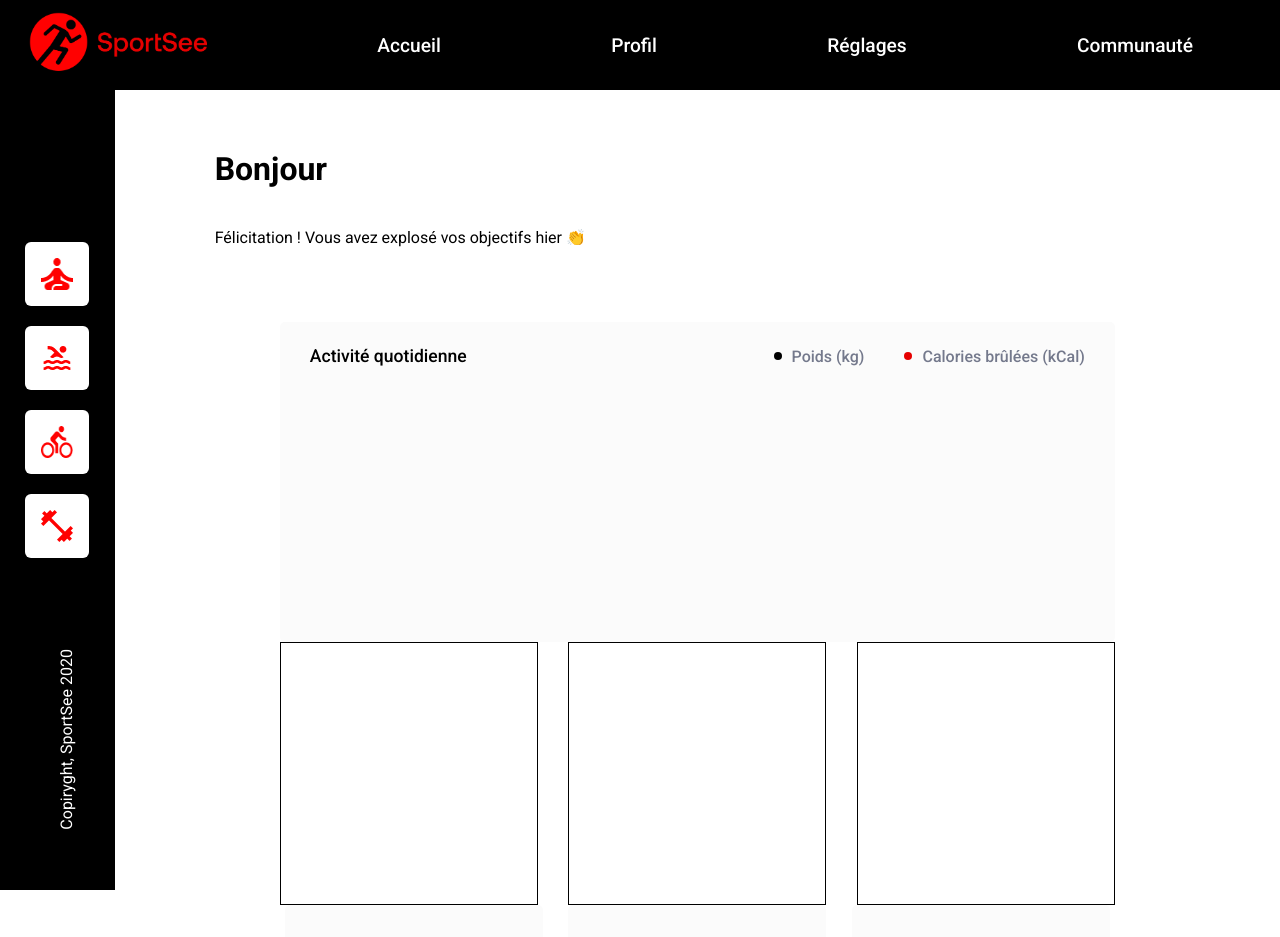
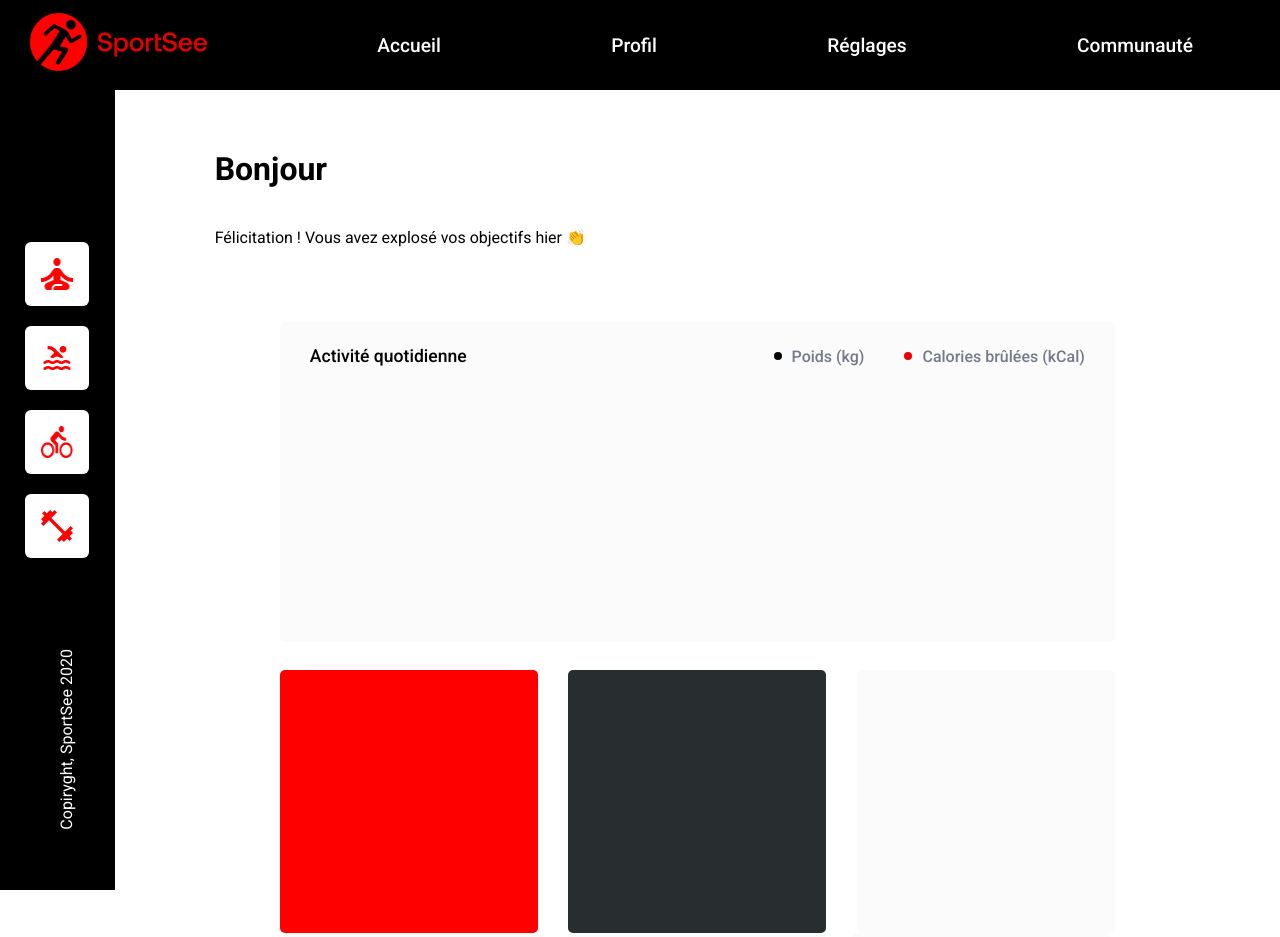
Before and after one commit to maevanapcontact/maevanguyenanhphuong_12_27012021, a React (Create React App) app: page /user in a window 1280 px wide. Shown: the top 937 px of the page. Built offline with nearby package versions, Linux system fonts and the light colour scheme; no server answers.

Commit message:
[#3] feat: build Chart components with data as state

```diff
--- a/src/components/ChartWeight.js
+++ b/src/components/ChartActivity.js
@@ -1,7 +1,8 @@
 import React, { Component } from "react";
 import styled from "styled-components";
-import PropTypes from "prop-types";
 import * as d3 from "d3";
+
+import { getUserActivity } from "../userAPI";
 
 const CONTAINER = styled.div`
   background: #fbfbfb;
@@ -9,6 +10,7 @@ const CONTAINER = styled.div`
   height: 320px;
   border-radius: 5px;
   padding: 24px 30px;
+  margin-bottom: 28px;
 `;
 
 const HEADER = styled.header`
@@ -42,15 +44,36 @@ const ROUND = styled.div`
   margin: 0 10px;
 `;
 
-class ChartWeight extends Component {
+class ChartActivity extends Component {
   constructor(props) {
     super(props);
+    this.state = {
+      id: "",
+      sessions: [],
+    };
+
+    this.updateUserActivity = this.updateUserActivity.bind(this);
+    this.updateChart = this.updateChart.bind(this);
+
     this.chart = React.createRef();
   }
 
   componentDidMount() {
-    const { sessions } = this.props;
-    console.log(sessions);
+    getUserActivity(this.updateUserActivity);
+  }
+
+  updateUserActivity(data) {
+    this.setState({
+      id: data.userId,
+      sessions: data.sessions,
+    });
+    this.updateChart();
+  }
+
+  updateChart() {
+    const { id, sessions } = this.state;
+    console.log("Chart Activity: ", id);
+    console.log("Chart Activity: ", sessions);
 
     const chartElt = d3
       .select(this.chart.current)
@@ -64,15 +87,13 @@ class ChartWeight extends Component {
       .enter()
       .append("rect")
       .attr("x", (elt, index) => index * 84)
-      .attr("y", (elt, index) => 270 - 100 * (elt.kilogram - 68))
+      .attr("y", (elt, index) => 250)
       .attr("width", 7)
-      .attr("height", (elt, index) => (elt.kilogram - 68) * 270)
+      .attr("height", (elt, index) => (elt.kilogram - 68) * 100)
       .attr("fill", "#000");
   }
 
   render() {
-    // return <div ref={this.myRef}>Testing Refs</div>;
-
     return (
       <CONTAINER>
         <HEADER>
@@ -94,8 +115,4 @@ class ChartWeight extends Component {
   }
 }
 
-ChartWeight.propTypes = {
-  sessions: PropTypes.array.isRequired,
-};
-
-export default ChartWeight;
+export default ChartActivity;
--- /dev/null
+++ b/src/components/ChartGoals.js
@@ -0,0 +1,55 @@
+import React, { Component } from "react";
+import styled from "styled-components";
+// import * as d3 from "d3";
+
+import { getUserAverageSession } from "../userAPI";
+
+const CONTAINER = styled.div`
+  width: 258px;
+  height: 263px;
+  border-radius: 5px;
+  background: #ff0000;
+`;
+
+class ChartGoals extends Component {
+  constructor(props) {
+    super(props);
+    this.state = {
+      id: "",
+      averageSessions: [],
+    };
+
+    this.updateUserAverageSessions = this.updateUserAverageSessions.bind(this);
+    this.updateChart = this.updateChart.bind(this);
+
+    this.chart = React.createRef();
+  }
+
+  componentDidMount() {
+    getUserAverageSession(this.updateUserAverageSessions);
+  }
+
+  updateUserAverageSessions(data) {
+    this.setState({
+      id: data.userId,
+      averageSessions: data.sessions,
+    });
+    this.updateChart();
+  }
+
+  updateChart() {
+    const { id, averageSessions } = this.state;
+    console.log("Chart Goals: ", id);
+    console.log("Chart Goals: ", averageSessions);
+  }
+
+  render() {
+    return (
+      <CONTAINER>
+        <div ref={this.chart}></div>
+      </CONTAINER>
+    );
+  }
+}
+
+export default ChartGoals;
--- /dev/null
+++ b/src/components/ChartKPI.js
@@ -0,0 +1,55 @@
+import React, { Component } from "react";
+import styled from "styled-components";
+// import * as d3 from "d3";
+
+import { getUserDetails } from "../userAPI";
+
+const CONTAINER = styled.div`
+  width: 258px;
+  height: 263px;
+  border-radius: 5px;
+  background: #fbfbfb;
+`;
+
+class ChartKPI extends Component {
+  constructor(props) {
+    super(props);
+    this.state = {
+      id: "",
+      todayScore: "",
+    };
+
+    this.updateUserDetails = this.updateUserDetails.bind(this);
+    this.updateChart = this.updateChart.bind(this);
+
+    this.chart = React.createRef();
+  }
+
+  componentDidMount() {
+    getUserDetails(this.updateUserDetails);
+  }
+
+  updateUserDetails(data) {
+    this.setState({
+      id: data.id,
+      todayScore: data.todayScore || data.score,
+    });
+    this.updateChart();
+  }
+
+  updateChart() {
+    const { id, todayScore } = this.state;
+    console.log("Chart KPI: ", id);
+    console.log("Chart KPI: ", todayScore);
+  }
+
+  render() {
+    return (
+      <CONTAINER>
+        <div ref={this.chart}></div>
+      </CONTAINER>
+    );
+  }
+}
+
+export default ChartKPI;
--- /dev/null
+++ b/src/components/ChartRadar.js
@@ -0,0 +1,58 @@
+import React, { Component } from "react";
+import styled from "styled-components";
+// import * as d3 from "d3";
+
+import { getUserPerformance } from "../userAPI";
+
+const CONTAINER = styled.div`
+  width: 258px;
+  height: 263px;
+  border-radius: 5px;
+  background: #282d30;
+`;
+
+class ChartRadar extends Component {
+  constructor(props) {
+    super(props);
+    this.state = {
+      id: "",
+      kind: {},
+      data: [],
+    };
+
+    this.updateUserPerformance = this.updateUserPerformance.bind(this);
+    this.updateChart = this.updateChart.bind(this);
+
+    this.chart = React.createRef();
+  }
+
+  componentDidMount() {
+    getUserPerformance(this.updateUserPerformance);
+  }
+
+  updateUserPerformance(data) {
+    this.setState({
+      id: data.userId,
+      kind: data.kind,
+      data: data.data,
+    });
+    this.updateChart();
+  }
+
+  updateChart() {
+    const { id, kind, data } = this.state;
+    console.log("Chart Radar: ", id);
+    console.log("Chart Radar: ", kind);
+    console.log("Chart Radar: ", data);
+  }
+
+  render() {
+    return (
+      <CONTAINER>
+        <div ref={this.chart}></div>
+      </CONTAINER>
+    );
+  }
+}
+
+export default ChartRadar;
--- a/src/components/Dashboard.js
+++ b/src/components/Dashboard.js
@@ -8,7 +8,10 @@ import {
 } from "../userAPI";
 
 import DataTag from "./DataTag";
-import ChartWeight from "./ChartWeight";
+import ChartActivity from "./ChartActivity";
+import ChartGoals from "./ChartGoals";
+import ChartKPI from "./ChartKPI";
+import ChartRadar from "./ChartRadar";
 
 const CONTAINER = styled.div`
   padding: 60px 0;
@@ -64,24 +67,13 @@ const GROUP = styled.div`
   justify-content: space-between;
 `;
 
-const GRAPH = styled.div`
-  width: 258px;
-  height: 263px;
-  border: 1px solid #000;
-`;
-
 class Dashboard extends Component {
   constructor(props) {
     super(props);
     this.state = {
       id: "",
       firstName: "",
-      todayScore: "",
       keyData: {},
-      sessions: [],
-      averageSessions: [],
-      kind: {},
-      data: [],
     };
     this.updateUserDetails = this.updateUserDetails.bind(this);
     this.updateUserActivity = this.updateUserActivity.bind(this);
@@ -125,7 +117,7 @@ class Dashboard extends Component {
   }
 
   render() {
-    const { firstName, keyData, sessions } = this.state;
+    const { firstName, keyData } = this.state;
     const {
       calorieCount,
       proteinCount,
@@ -143,11 +135,11 @@ class Dashboard extends Component {
         </HEADER>
         <CONTENT>
           <section>
-            <ChartWeight sessions={sessions} />
+            <ChartActivity />
             <GROUP>
-              <GRAPH></GRAPH>
-              <GRAPH></GRAPH>
-              <GRAPH></GRAPH>
+              <ChartGoals />
+              <ChartRadar />
+              <ChartKPI />
             </GROUP>
           </section>
           <aside>
```
Also changed, not shown: 1 other file (tests, documents, lock files or other folders).
